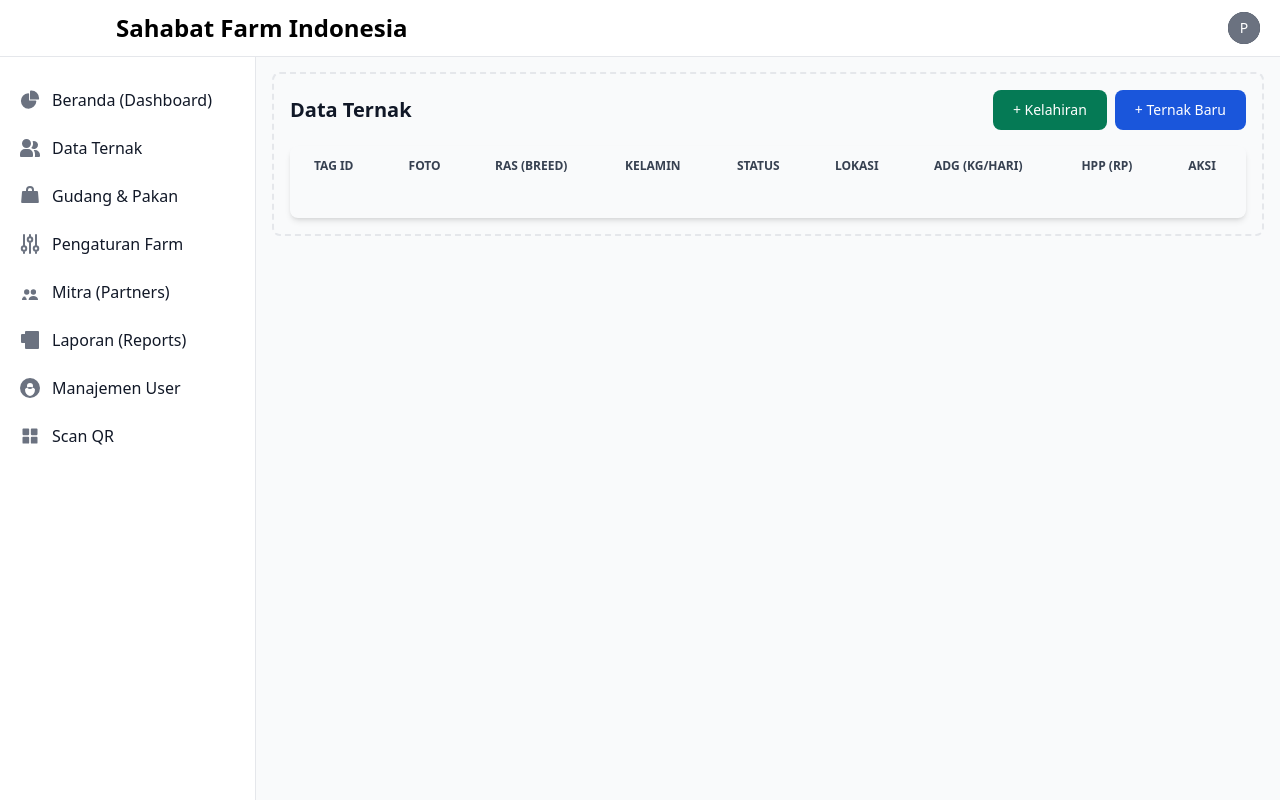
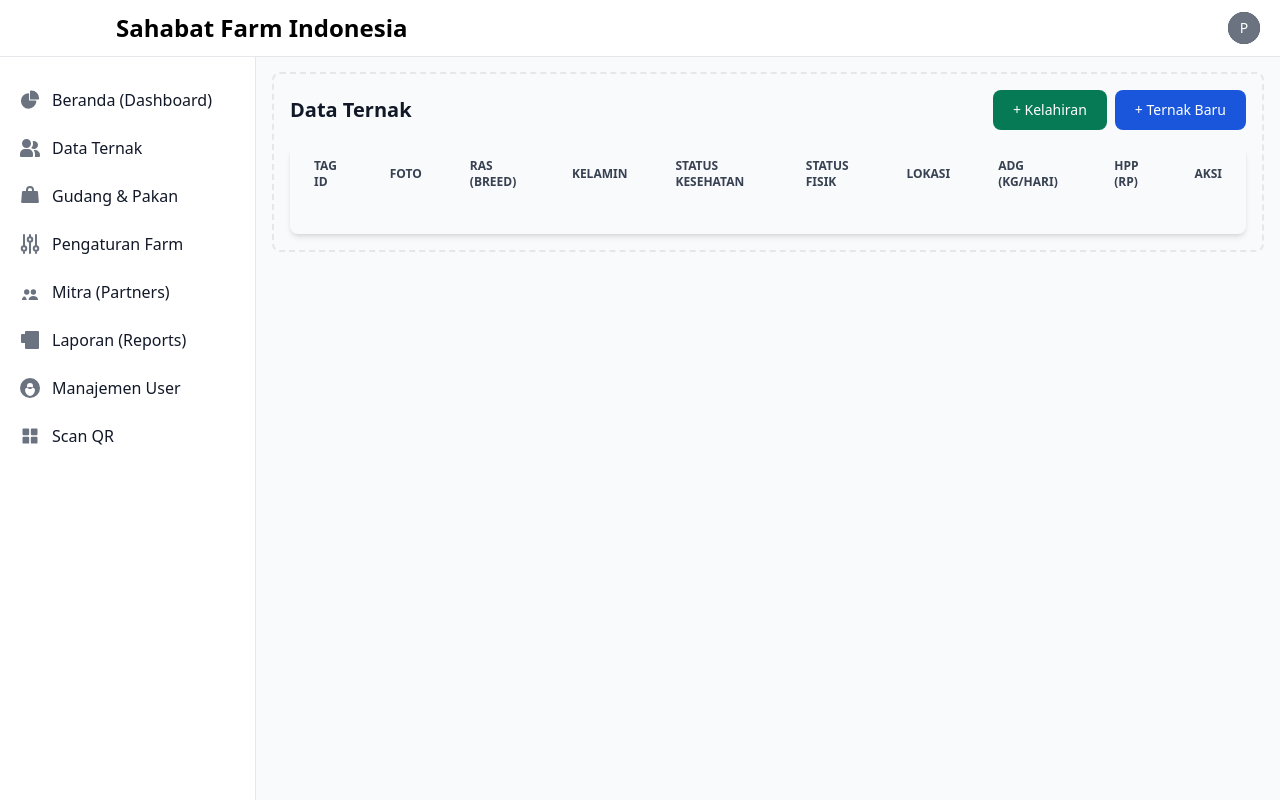
Before and after one commit to novatriansyah/sahabat-farm-livestock-apps, a Laravel app: template resources/views/animals/index.blade.php in a window 1280 px wide. Run offline with Laravel 12, Linux system fonts and the light colour scheme; the template is opened without the code that fills it, so the values that code supplies are empty; a user stored in the database is signed in; data comes from the database, SQL or seed files in the repository; style sheets or scripts are compiled from the project's sources; parts of the project's set-up code (start-up, migrations or seed data) failed here and were passed over; some web fonts are replaced.

Commit message:
Finalize UI updates: Add Physical Status column to Animal List
- Added 'Status Fisik' column to `animals/index.blade.php`.
- Renamed 'Status' column to 'Status Kesehatan' for clarity.
- Verified display logic uses the new Indonesian translations.

```diff
--- a/resources/views/animals/index.blade.php
+++ b/resources/views/animals/index.blade.php
@@ -15,7 +15,8 @@
                     <th scope="col" class="px-6 py-3">Foto</th>
                     <th scope="col" class="px-6 py-3">Ras (Breed)</th>
                     <th scope="col" class="px-6 py-3">Kelamin</th>
-                    <th scope="col" class="px-6 py-3">Status</th>
+                    <th scope="col" class="px-6 py-3">Status Kesehatan</th>
+                    <th scope="col" class="px-6 py-3">Status Fisik</th>
                     <th scope="col" class="px-6 py-3">Lokasi</th>
                     <th scope="col" class="px-6 py-3">ADG (kg/hari)</th>
                     <th scope="col" class="px-6 py-3">HPP (Rp)</th>
@@ -53,6 +54,9 @@
                             <span class="bg-yellow-100 text-yellow-800 text-xs font-medium me-2 px-2.5 py-0.5 rounded dark:bg-yellow-900 dark:text-yellow-300">{{ $animal->health_status }}</span>
                         @endif
                     </td>
+                    <td class="px-6 py-4">
+                        <span class="bg-blue-100 text-blue-800 text-xs font-medium px-2.5 py-0.5 rounded dark:bg-blue-900 dark:text-blue-300">{{ $animal->physStatus->name ?? '-' }}</span>
+                    </td>
                     <td class="px-6 py-4">{{ $animal->location->name ?? '-' }}</td>
                     <td class="px-6 py-4">
                         @if($animal->daily_adg < 0.1)
```
